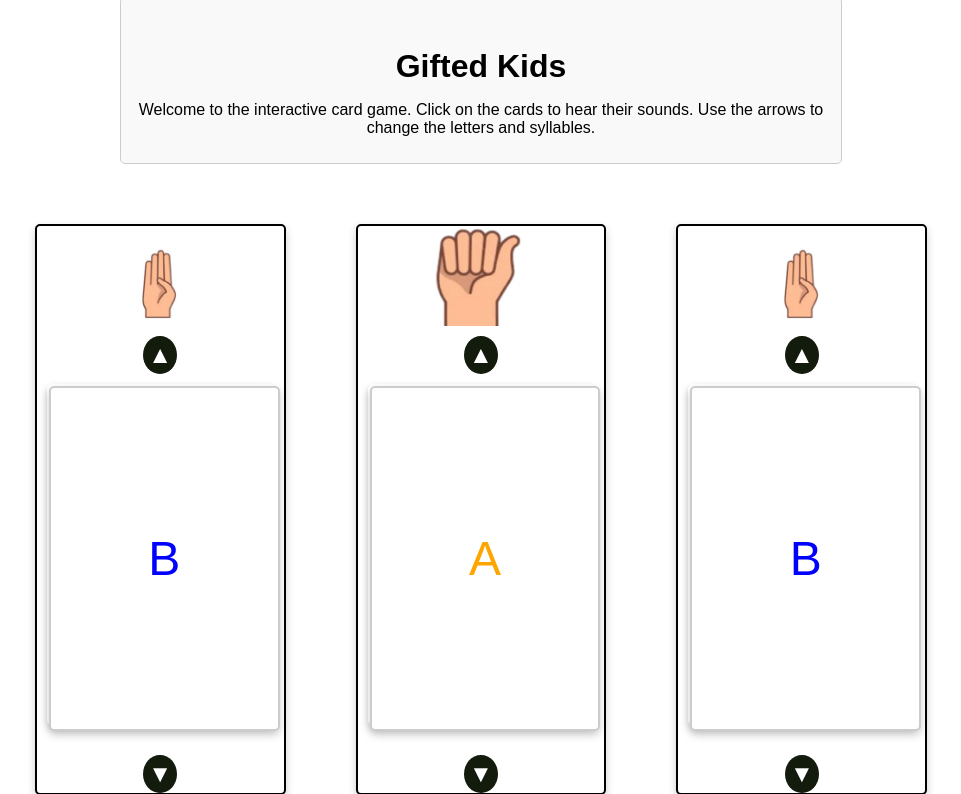
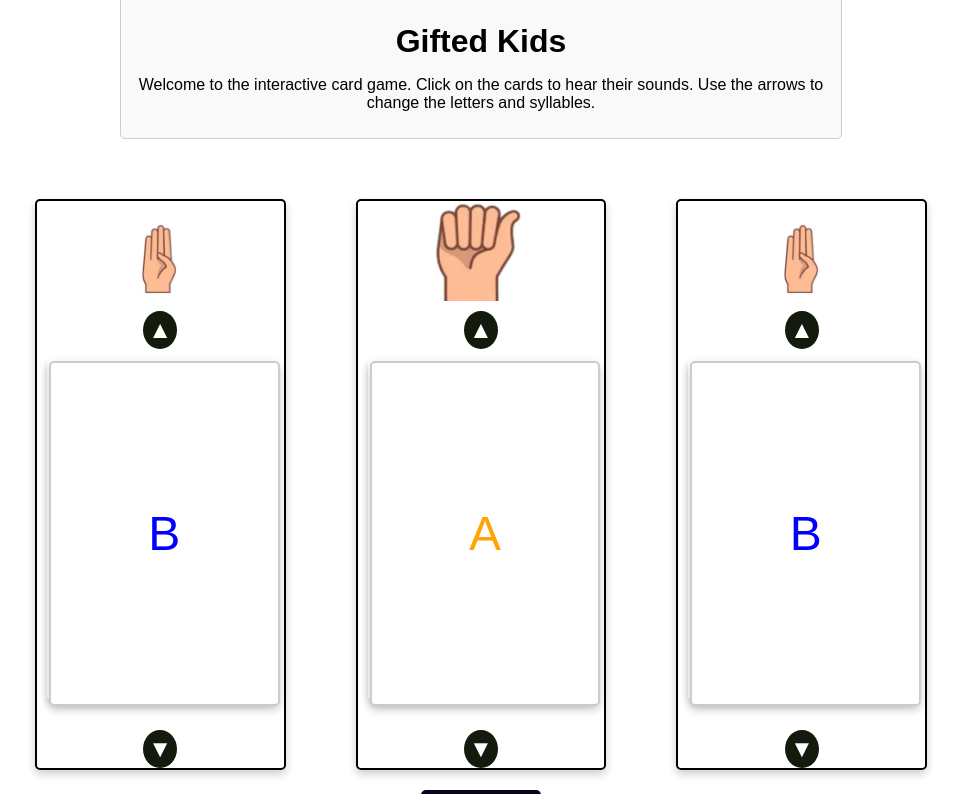
Before and after one commit to NdunguMaina/Magic-Book, a PHP site: page / in a window 1280 px wide. Shown: the top 794 px of the page, without its empty margins (159-1120 px from the left). Run offline with PHP 8.4, Linux system fonts and the light colour scheme.

Commit message:
Update styles.css

```diff
--- a/styles.css
+++ b/styles.css
@@ -20,13 +20,13 @@ body {
     text-align: center;
     animation: slide-in 1s ease-out forwards;
     margin-bottom: 50px;
-    margin-top: 50px;
+    margin-top: 20px;
 }
 
 .instructions h1 {
     font-size: 24px;
     margin-bottom: 10px;
-    margin-top: 40px;
+    margin-top: 20px;
     text-align: center;
     font-size: 2em;
 }
```
